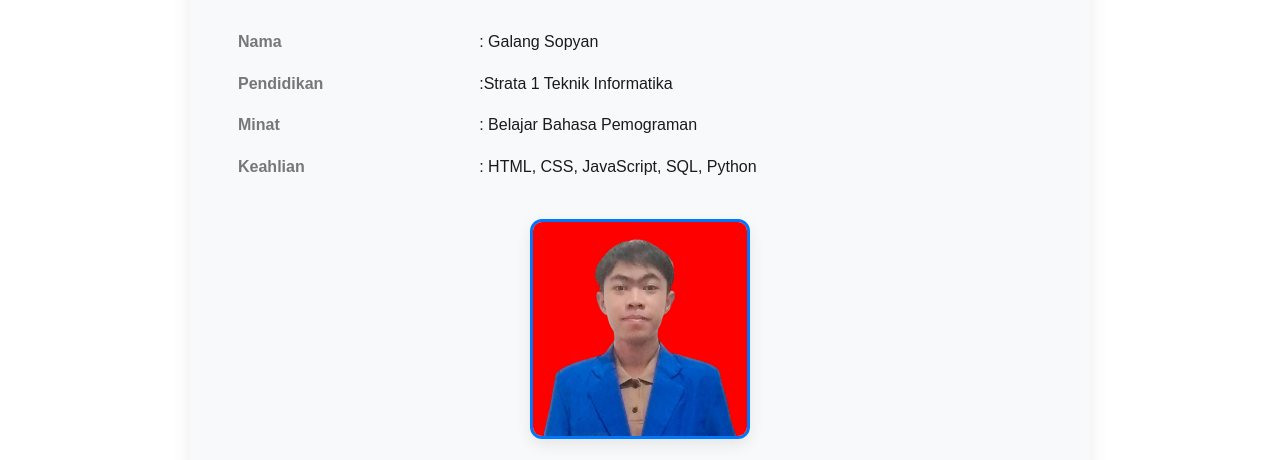
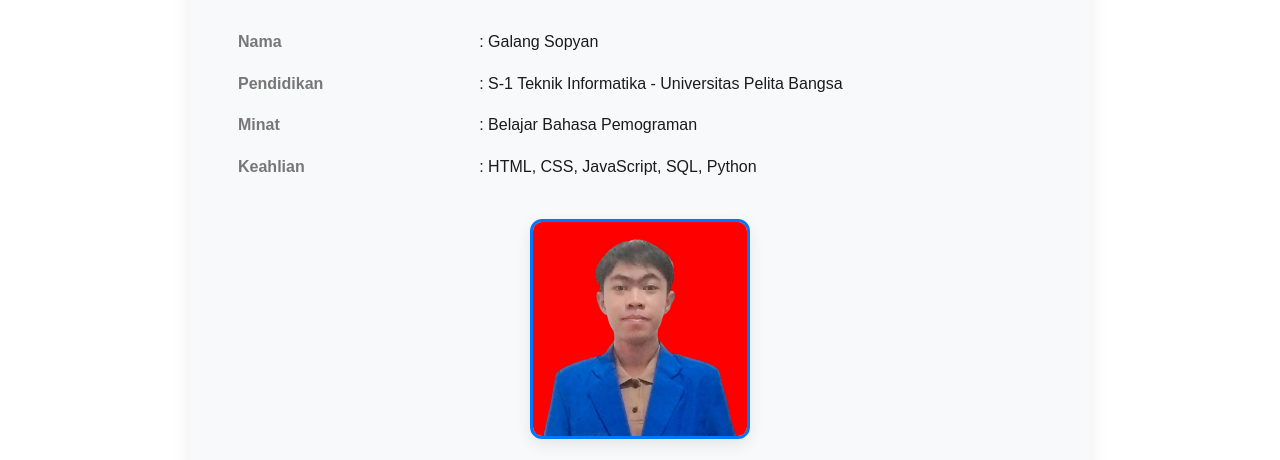
Before and after one commit to galangsopyan/Portofolio, a plain HTML site: page about.html in a window 1280 px wide. Shown: the part 282-742 px from the top of the page. Drawn offline with Linux system fonts and the light colour scheme.

Commit message:
Update about.html

```diff
--- a/about.html
+++ b/about.html
@@ -28,7 +28,7 @@
 
         <table>
             <tr><th>Nama</th><td>: Galang Sopyan</td></tr>
-            <tr><th>Pendidikan</th><td>:Strata 1 Teknik Informatika</td></tr>
+            <tr><th>Pendidikan</th><td>: S-1 Teknik Informatika - Universitas Pelita Bangsa</td></tr>
             <tr><th>Minat</th><td>: Belajar Bahasa Pemograman</td></tr>
             <tr><th>Keahlian</th><td>: HTML, CSS, JavaScript, SQL, Python</td></tr>
         </table>
@@ -48,4 +48,5 @@
 
     <script src="script.js"></script>
 </body>
+
 </html>
```
